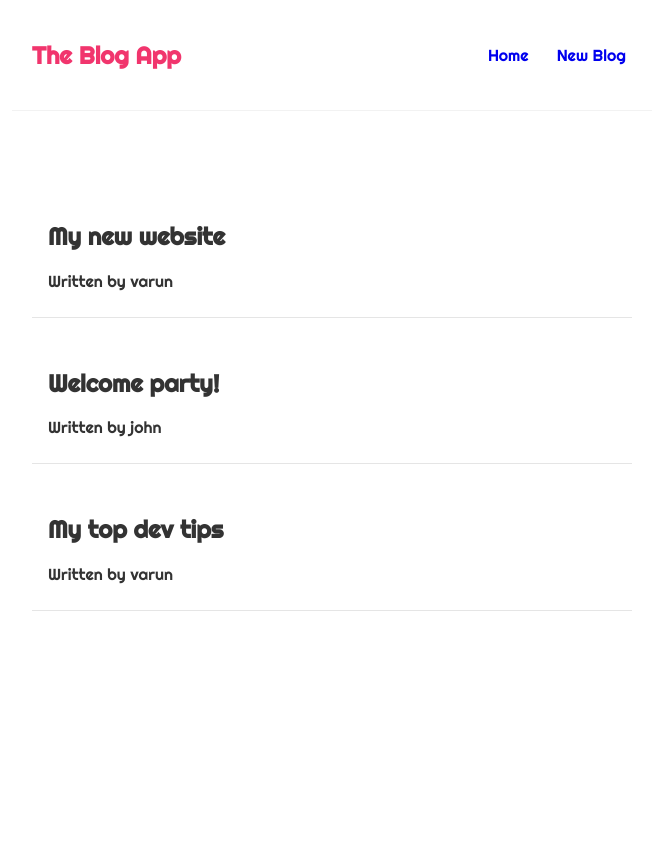
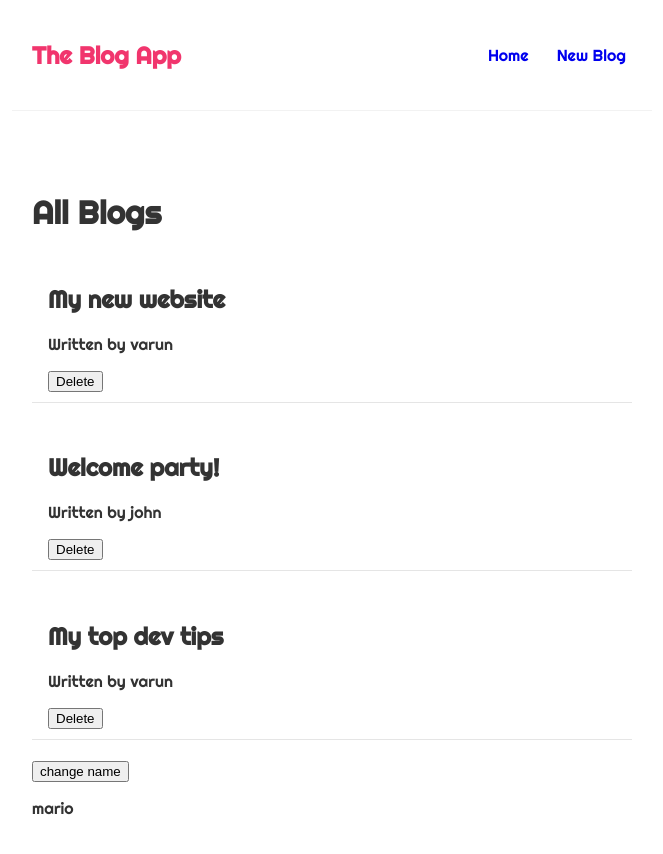
Before and after one commit to varundhand/first-react-app, a React (Create React App) app: page / in a window 1280 px wide. Shown: the top 854 px of the page, without its empty margins (308-971 px from the left). Before the commit the page ends 800 px from the top, so only its background shows below. Built offline with nearby package versions, Linux system fonts and the light colour scheme.

Commit message:
learned about useEffect hook

```diff
--- /dev/null
+++ b/src/BlogList.js
@@ -0,0 +1,24 @@
+// since this part of component is used in various components, so in order to make the code less repetetive, we are making
+// a seperate component for that particular element
+
+const BlogList = ({ blogs, title, handleDelete }) => {
+  // destructuring of props
+  // props are the attributes passed in order to get the data in different files
+  // const blogs = props.blogs;
+  // const title = props.title;
+  // console.log(props);
+  return (
+    <div className="blog-list">
+      <h1>{title}</h1>
+      {blogs.map((blog) => (
+        <div className="blog-preview">
+          <h2>{blog.title}</h2>
+          <p>Written by {blog.author}</p>
+          <button onClick={() => handleDelete(blog.id)}>Delete</button>
+        </div>
+      ))}
+    </div>
+  );
+};
+
+export default BlogList;
--- a/src/Home.js
+++ b/src/Home.js
@@ -1,4 +1,5 @@
-import { useState } from "react";
+import { useState, useEffect } from "react";
+import BlogList from "./BlogList";
 
 const Home = () => {
   const [blogs, setBlogs] = useState([
@@ -11,15 +12,27 @@
       id: 3,
     },
   ]);
+  const [name, setName] = useState("mario");
+
+  const handleDelete = (id) => {
+    const newBlogs = blogs.filter((blog) => blog.id !== id);
+    setBlogs(newBlogs);
+  };
+
+  useEffect(() => {
+    // this function runs on every re-render i.e. once in the begining and later every time the data or state changes
+    console.log("use effect ran", blogs);
+    console.log(name);
+  }, [name]); // empty DEPENDECY ARRAY ensures that this code only runs in the begining instead of every re-render
 
   return (
     <div className="home">
-      {blogs.map((blog) => (
-        <div className="blog-preview" key={blog.id}>
-          <h2>{blog.title}</h2>
-          <p>Written by {blog.author}</p>
-        </div>
-      ))}
+      <BlogList blogs={blogs} title={"All Blogs"} handleDelete={handleDelete} />
+      {/* <BlogList blogs={blogs.filter((blog) =>blog.author === "varun")}
+        title={"varun's blogs"}
+      />  */}
+      <button onClick={() => setName("luigi")}>change name</button>
+      <p>{name}</p>
     </div>
   );
 };
--- a/src/index.css
+++ b/src/index.css
@@ -42,4 +42,5 @@
   font-size: 20px;
   color: #f1356d;
   margin-bottom: 8px;
+  /* transition-delay: .05s; */
 }
```
